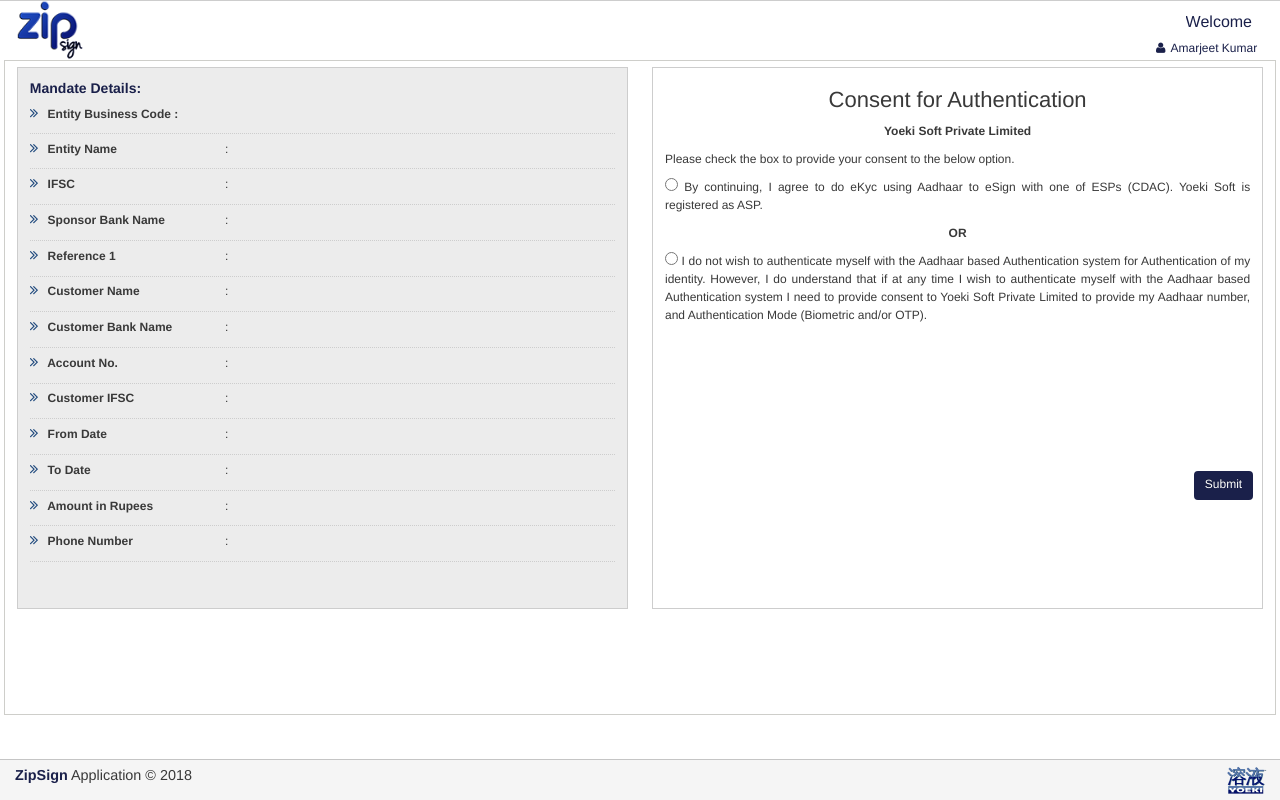
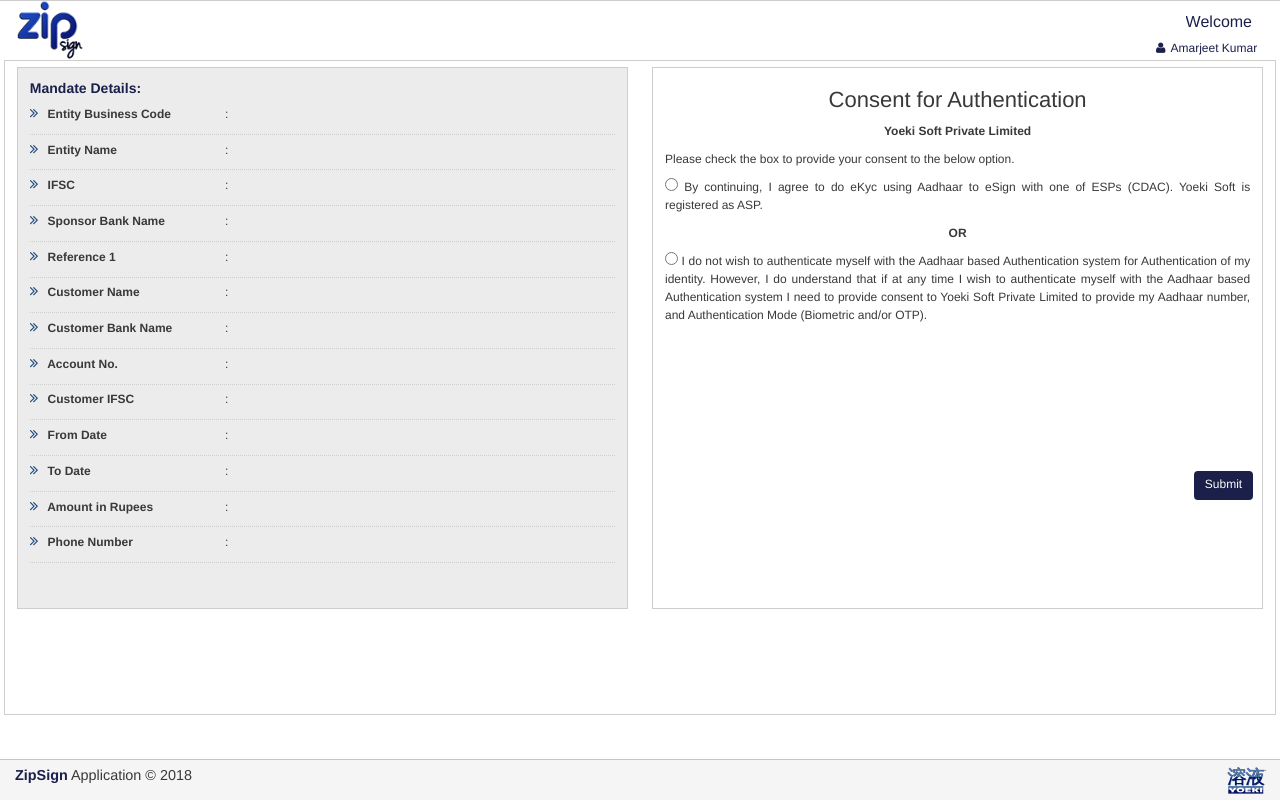
Before and after one commit to Himanshu3101/npci, an Angular app: page / in a window 1280 px wide. Built offline with nearby package versions, Linux system fonts and the light colour scheme; no server answers.

Commit message:
cmmted 3:34 5Mar2019

```diff
--- a/src/app/app.component.html
+++ b/src/app/app.component.html
@@ -60,11 +60,11 @@
                       <li>
                           <div class="form-group">
                               <label class="col-sm-6 col-md-4 col-xs-6 control-label no-padding" for="form-field-1">
-                                  <i class="fa fa-angle-double-right"></i> Entity Business Code : {{entityBusinessCode}}
+                                  <i class="fa fa-angle-double-right"></i> Entity Business Code
                               </label>
                               <div class="col-sm-6 col-md-7 col-xs-6 no-padding">
                                   <label id="lblEntityBusinessCode" runat="server" class="col-sm-12 col-md-12 col-xs-12 control-label no-padding"
-                                      for="form-field-1">
+                                      for="form-field-1">: {{entityBusinessCode}}
                                   </label>
                               </div>
                           </div>
```
